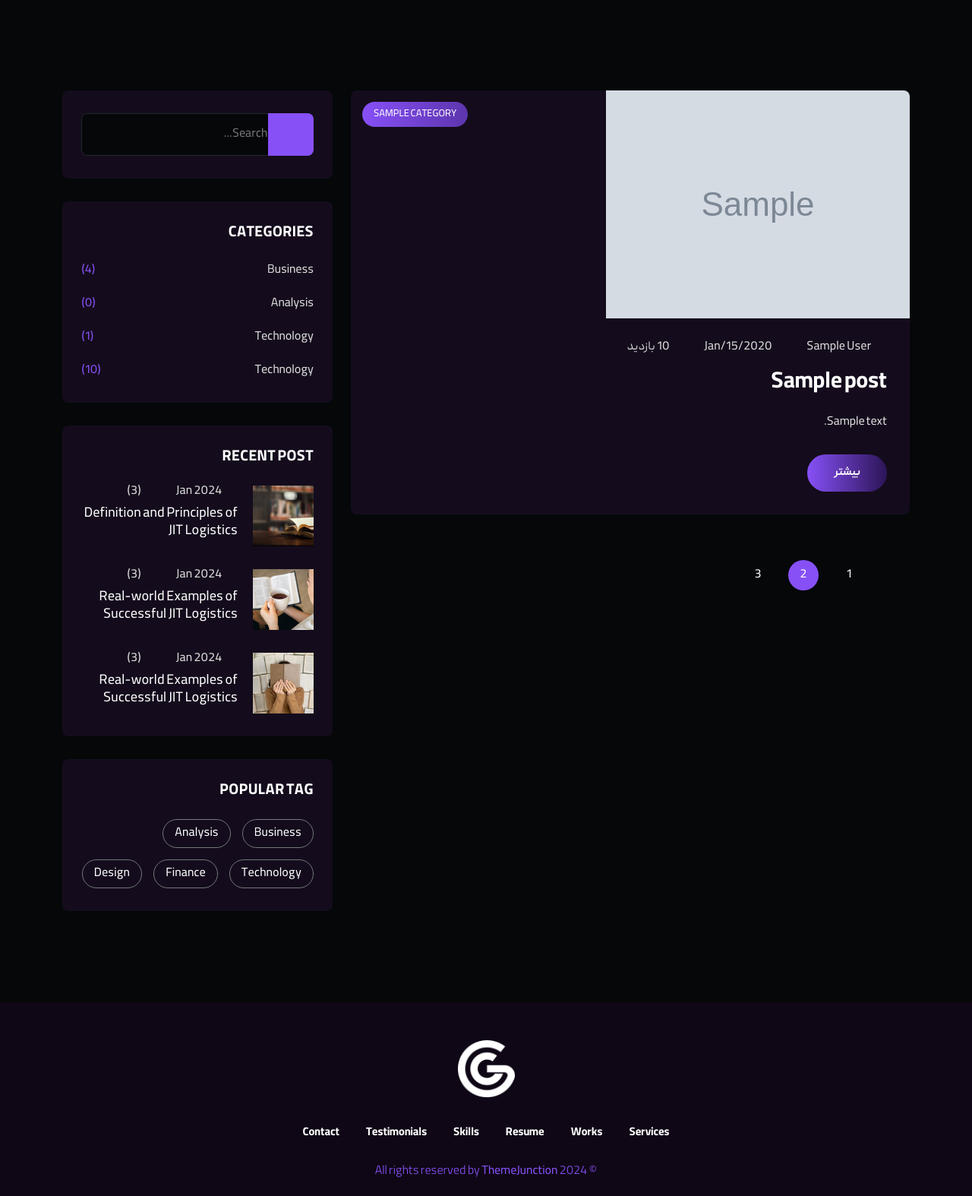
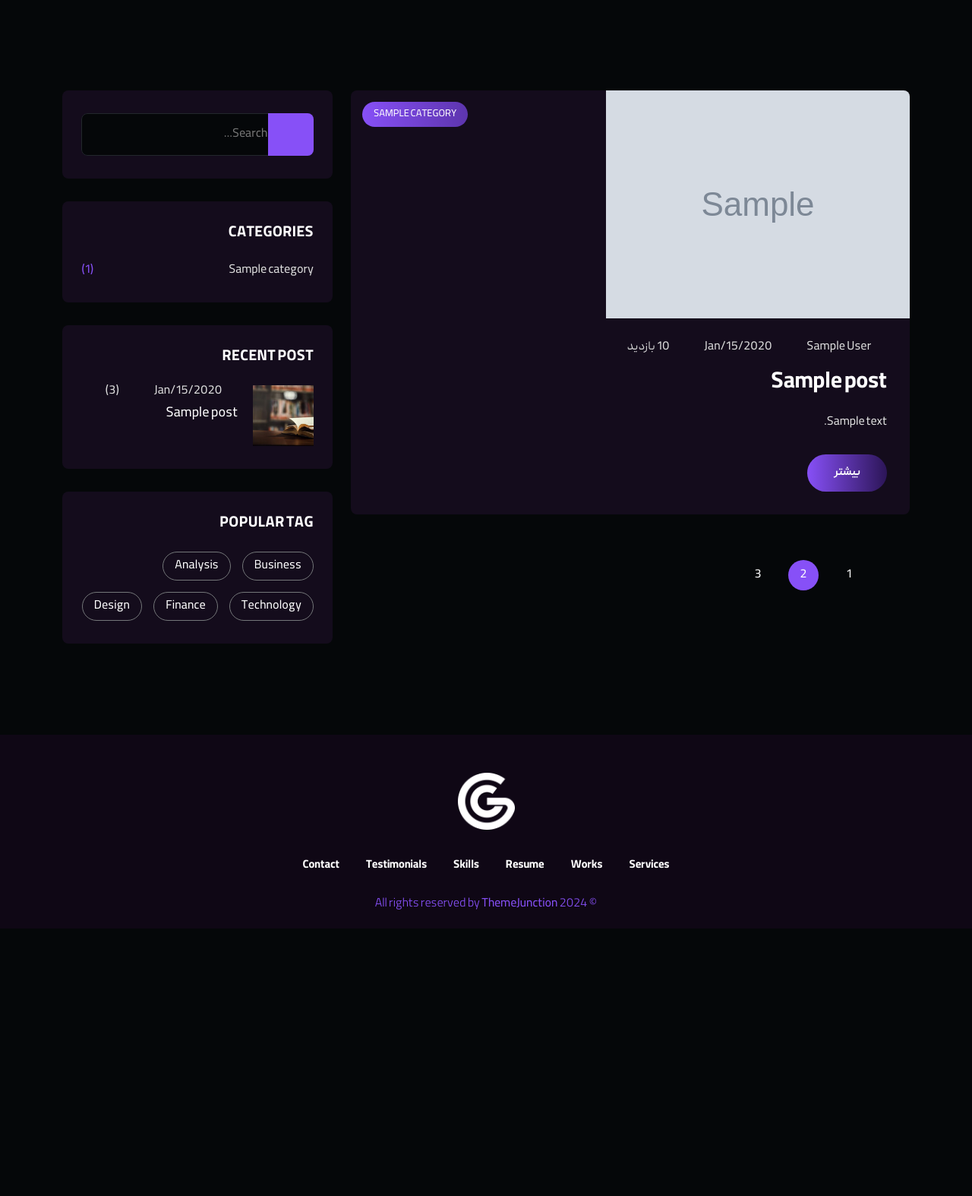
Before and after one commit to MaZiayee/PersonalSite1, a Django app: page /blog/ in a window 1280 px wide. Shown: the part 400-1974 px from the top of the page at 76% size. After the commit the page ends 1597 px from the top, so only its background shows below. Run offline with Django 4.2, Linux system fonts and the light colour scheme; tables that the repository leaves empty hold one stand-in row (values such as "Sample post"); grey boxes marked "Sample" are stand-in pictures; some libraries are stand-ins or nearby versions; some web fonts are replaced.

Commit message:
add recent post template tag
dynamic recent post section in blog

```diff
--- a/blog/templatetags/blog_tags.py
+++ b/blog/templatetags/blog_tags.py
@@ -11,3 +11,8 @@
     for name in categories:
         cat_dict[name]=posts.filter(category=name).count()
     return {'categories':cat_dict}
+
+@register.inclusion_tag('blog/blog-recent-posts.html')
+def recentposts():
+    posts = Post.objects.filter(status=1).order_by('-published_date')[:3]
+    return {'posts':posts}
--- a/blog/views.py
+++ b/blog/views.py
@@ -9,8 +9,8 @@
 
 def blog_details(request,pid):
     post = get_object_or_404(Post,pk=pid,status=1)
-    rposts = Post.objects.filter(status=1)[:3]
-    context = {'post':post, 'rposts':rposts}
+#    rposts = Post.objects.filter(status=1)[:3]
+    context = {'post':post}
     return render(request,'blog/blog-details.html',context)
 
 #def r_post(request):
--- a/templates/blog/blog-list.html
+++ b/templates/blog/blog-list.html
@@ -1,4 +1,5 @@
 {% load static%}
+{% load blog_tags %}
 <!DOCTYPE html>
 <html class="no-js" lang="fa" dir="rtl">
 
@@ -237,78 +238,9 @@
                 </div>
               </div>
 
-              <div class="sidebar_widget widget_categories wow fadeInUp" data-wow-delay=".3s">
-                <div class="widget_title">
-                  <h3 class="title">Categories</h3>
-                </div>
+                {% postcategories %}
 
-                <ul>
-                  <li><a href="#">Business</a> (4)</li>
-                  <li><a href="#">Analysis</a> (0)</li>
-                  <li><a href="#">Technology</a> (1)</li>
-                  <li><a href="#">Technology</a> (10)</li>
-                </ul>
-              </div>
-
-              <div class="sidebar_widget tj_recent_posts wow fadeInUp" data-wow-delay=".3s">
-                <div class="widget_title">
-                  <h3 class="title">Recent post</h3>
-                </div>
-
-                <ul>
-                  <li>
-                    <div class="recent-post_thumb">
-                      <a href="blog-details.html">
-                        <img src="{% static 'img/blog/post-thumb-1.jpg' %}" alt="">
-                      </a>
-                    </div>
-
-                    <div class="recent-post_content">
-                      <div class="tj-post__meta entry-meta">
-                        <span><i class="fa-light fa-calendar-days"></i>Jan 2024</span>
-                        <span><i class="fa-light fa-comments"></i><a href="#"> (3)</a></span>
-                      </div>
-                      <h4 class="recent-post_title">
-                        <a href="blog-details.html">Definition and Principles of JIT Logistics</a>
-                      </h4>
-                    </div>
-                  </li>
-                  <li>
-                    <div class="recent-post_thumb">
-                      <a href="blog-details.html">
-                        <img src="{% static 'img/blog/post-thumb-2.jpg' %}" alt="">
-                      </a>
-                    </div>
-
-                    <div class="recent-post_content">
-                      <div class="tj-post__meta entry-meta">
-                        <span><i class="fa-light fa-calendar-days"></i>Jan 2024</span>
-                        <span><i class="fa-light fa-comments"></i><a href="#"> (3)</a></span>
-                      </div>
-                      <h4 class="recent-post_title">
-                        <a href="blog-details.html">Real-world Examples of Successful JIT Logistics</a>
-                      </h4>
-                    </div>
-                  </li>
-                  <li>
-                    <div class="recent-post_thumb">
-                      <a href="blog-details.html">
-                        <img src="{% static 'img/blog/post-thumb-3.jpg' %}" alt="">
-                      </a>
-                    </div>
-
-                    <div class="recent-post_content">
-                      <div class="tj-post__meta entry-meta">
-                        <span><i class="fa-light fa-calendar-days"></i>Jan 2024</span>
-                        <span><i class="fa-light fa-comments"></i><a href="#"> (3)</a></span>
-                      </div>
-                      <h4 class="recent-post_title">
-                        <a href="blog-details.html">Real-world Examples of Successful JIT Logistics</a>
-                      </h4>
-                    </div>
-                  </li>
-                </ul>
-              </div>
+                {% recentposts %}
 
               <div class="sidebar_widget widget_tag_cloud wow fadeInUp" data-wow-delay=".3s">
                 <div class="widget_title">
--- /dev/null
+++ b/templates/blog/blog-recent-posts.html
@@ -0,0 +1,28 @@
+{% load static %}
+<div class="sidebar_widget tj_recent_posts wow fadeInUp" data-wow-delay=".3s">
+    <div class="widget_title">
+      <h3 class="title">Recent post</h3>
+    </div>
+
+    <ul>
+      <li>
+        {% for post in posts %}
+        <div class="recent-post_thumb">
+          <a href="blog-details.html">
+            <img src="{% static 'img/blog/post-thumb-1.jpg' %}" alt="">
+          </a>
+        </div>
+
+        <div class="recent-post_content">
+          <div class="tj-post__meta entry-meta">
+            <span><i class="fa-light fa-calendar-days"></i>{{post.published_date|date:"d/Y/M" }}</span>
+            <span><i class="fa-light fa-comments"></i><a href="#"> (3)</a></span>
+          </div>
+          <h4 class="recent-post_title">
+            <a href="blog-details.html">{{post.title}}</a>
+          </h4>
+        </div>
+        {% endfor %}
+      </li>
+    </ul>
+  </div>
```
Also changed, not shown: templates/blog/blog-details.html (+1 -28 lines).
